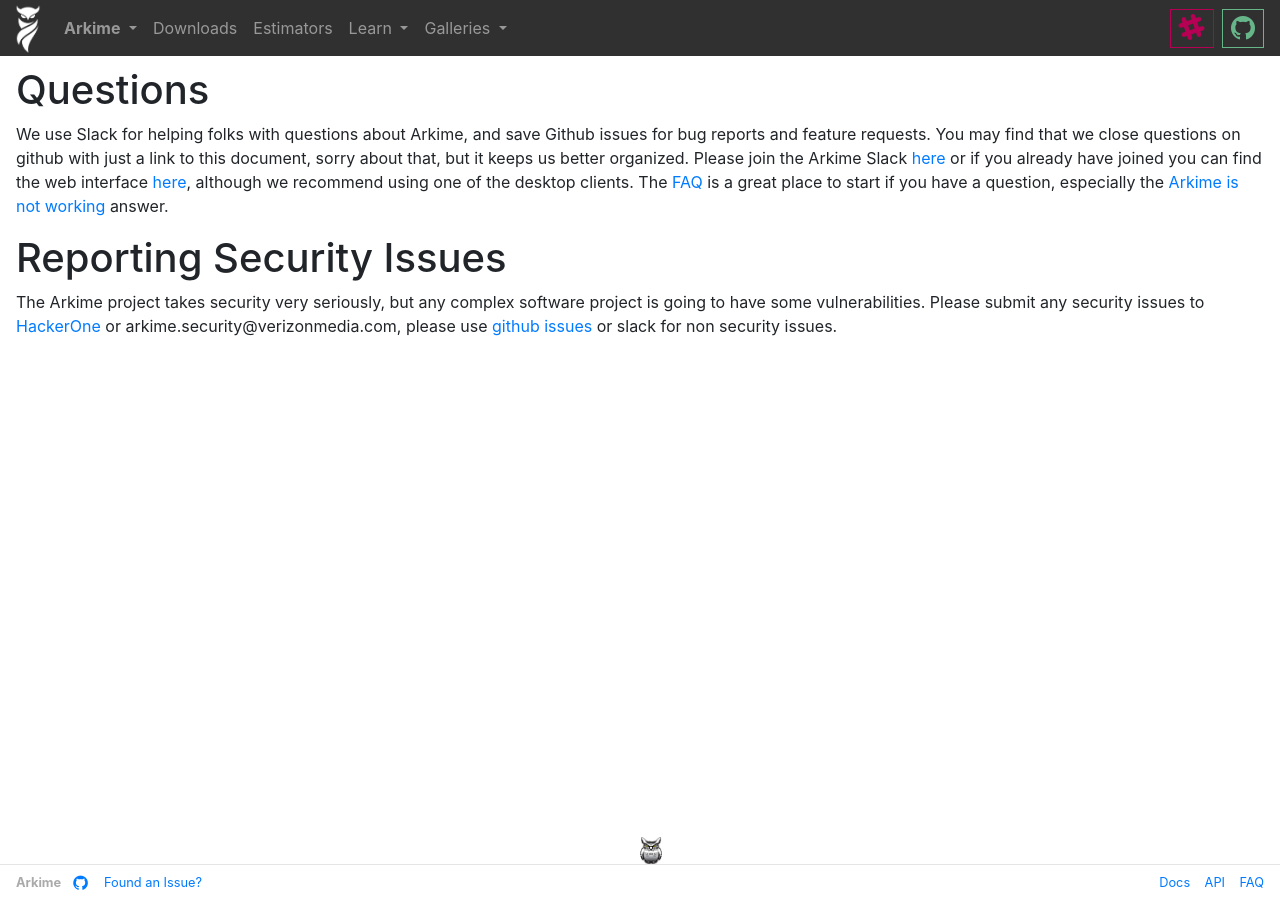
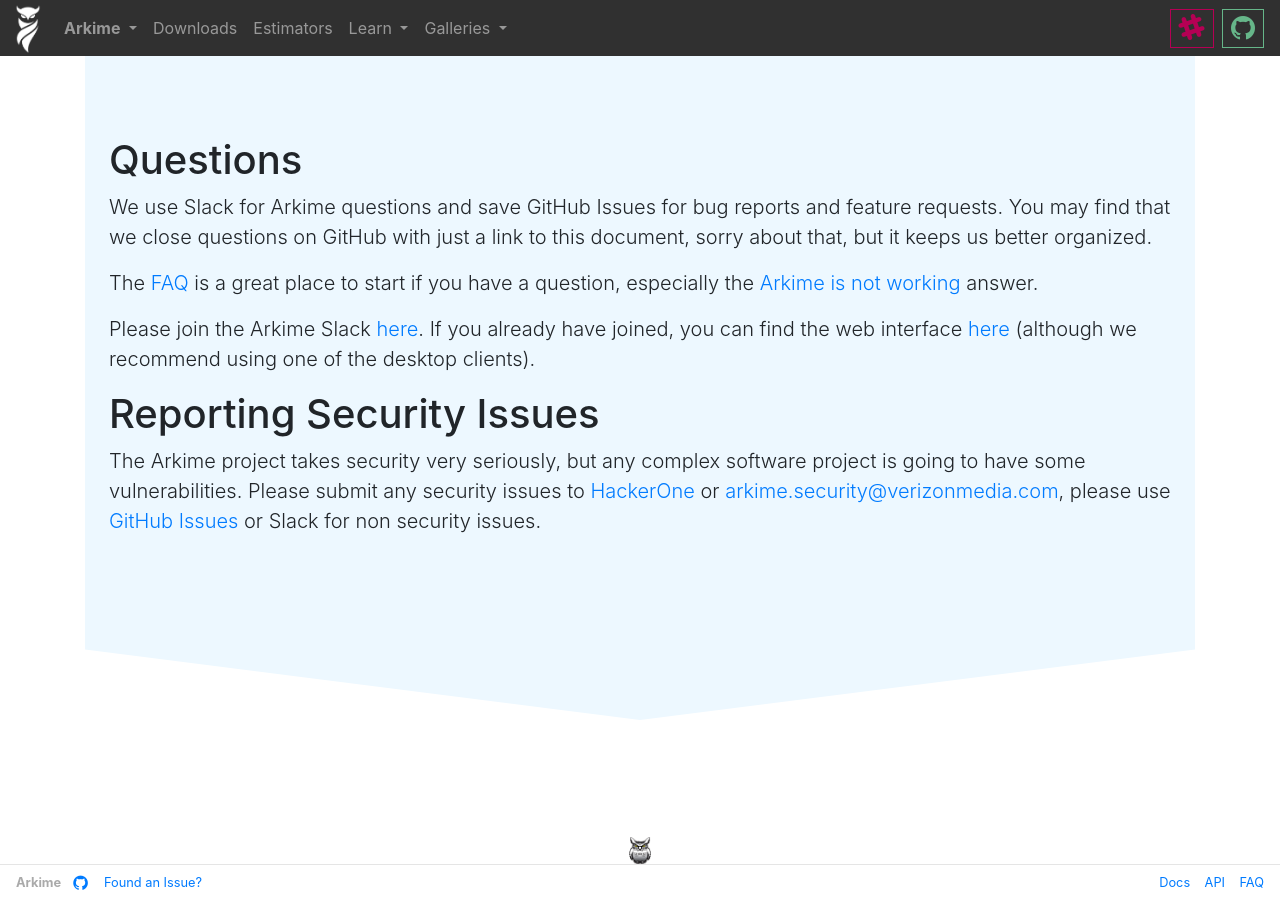
Before and after one commit to arkime/arkimeweb, a Jekyll site: the page built from _wiki/questions.md, in a window 1280 px wide. Built offline with Jekyll 4.4.1, drawn with Linux system fonts in a browser that asks for light colours.

Commit message:
make questions page prettier
make owl at bottom centered pixel perfectly

```diff
--- a/_includes/footer.html
+++ b/_includes/footer.html
@@ -1,4 +1,3 @@
-<div class="text-center">
 <img height="28px"
   class="footer-owl"
   alt="Arkime Logo"
@@ -7,7 +6,6 @@
   data-toggle="tooltip"
   data-placement="top"
 />
-</div>
 
 <footer class="footer small text-center">
   <strong class="pull-left">
--- a/_wiki/questions.md
+++ b/_wiki/questions.md
@@ -4,19 +4,30 @@
 permalink: "/questions"
 ---
 
-<div class="full-height-and-width-container with-footer p-3" markdown="1">
+<div class="container with-footer">
+<div class="primary-theme-background pl-4 pr-4 p-nav-lg angle-background angle-background-long">
+<div class="row mb-4">
+<div class="col-md-12" markdown="1">
 
 # Questions
 
-We use Slack for helping folks with questions about Arkime, and save Github issues for bug reports and feature requests.
-You may find that we close questions on github with just a link to this document, sorry about that, but it keeps us better organized.
-Please join the Arkime Slack [here](https://slackinvite.arkime.com) or if you already have joined you can find the web interface [here](https://arkime.slack.com), although we recommend using one of the desktop clients.
+We use Slack for Arkime questions and save GitHub Issues for bug reports and feature requests.
+You may find that we close questions on GitHub with just a link to this document, sorry about that, but it keeps us better organized.
+{: .lead }
+
 The [FAQ](https://arkime.com/faq) is a great place to start if you have a question, especially the [Arkime is not working](https://arkime.com/faq#arkime-is-not-working) answer.
+{: .lead }
 
+Please join the Arkime Slack [here](https://slackinvite.arkime.com). If you already have joined, you can find the web interface [here](https://arkime.slack.com) (although we recommend using one of the desktop clients).
+{: .lead }
 
 # Reporting Security Issues
 
 The Arkime project takes security very seriously, but any complex software project is going to have some vulnerabilities.
-Please submit any security issues to [HackerOne](https://hackerone.com/verizonmedia) or arkime.security@verizonmedia.com, please use [github issues](https://github.com/arkime/arkime/issues) or slack for non security issues.
+Please submit any security issues to [HackerOne](https://hackerone.com/verizonmedia) or [arkime.security@verizonmedia.com](mailto: arkime.security@verizonmedia.com), please use [GitHub Issues](https://github.com/arkime/arkime/issues) or Slack for non security issues.
+{: .lead }
 
 </div>
+</div>
+</div>
+</div>
--- a/index.css
+++ b/index.css
@@ -376,7 +376,9 @@
 
 /* move the image up so the owl is sitting on the border */
 img.footer-owl {
+  position: relative;
   margin-bottom: -2px;
+  left: calc(50% - 11px);
 }
 
 /* code styles */
```
Lines whose indentation alone changed are shown as unchanged.
